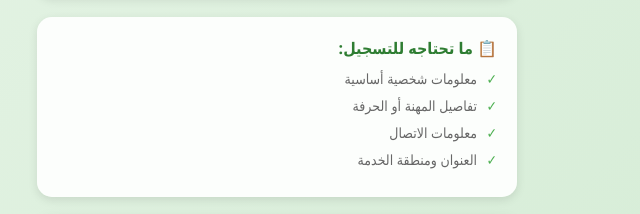
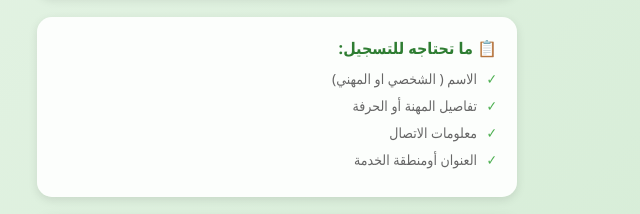
Before and after one commit to asayss/mihani_registration, a plain HTML site: page index.html in a window 1280 px wide. Shown: the part 254-468 px from the top of the page, 363-1003 px from the left. Drawn offline with Linux system fonts and the light colour scheme.

Commit message:
Update index.html

```diff
--- a/index.html
+++ b/index.html
@@ -414,10 +414,10 @@
         <div class="info-section fade-in">
             <h4>📋 ما تحتاجه للتسجيل:</h4>
             <ul>
-                <li>معلومات شخصية أساسية</li>
+                <li>الاسم ( الشخصي او المهني)</li>
                 <li>تفاصيل المهنة أو الحرفة</li>
                 <li>معلومات الاتصال</li>
-                <li>العنوان ومنطقة الخدمة</li>
+                <li>العنوان أومنطقة الخدمة</li>
             </ul>
         </div>
 
```
